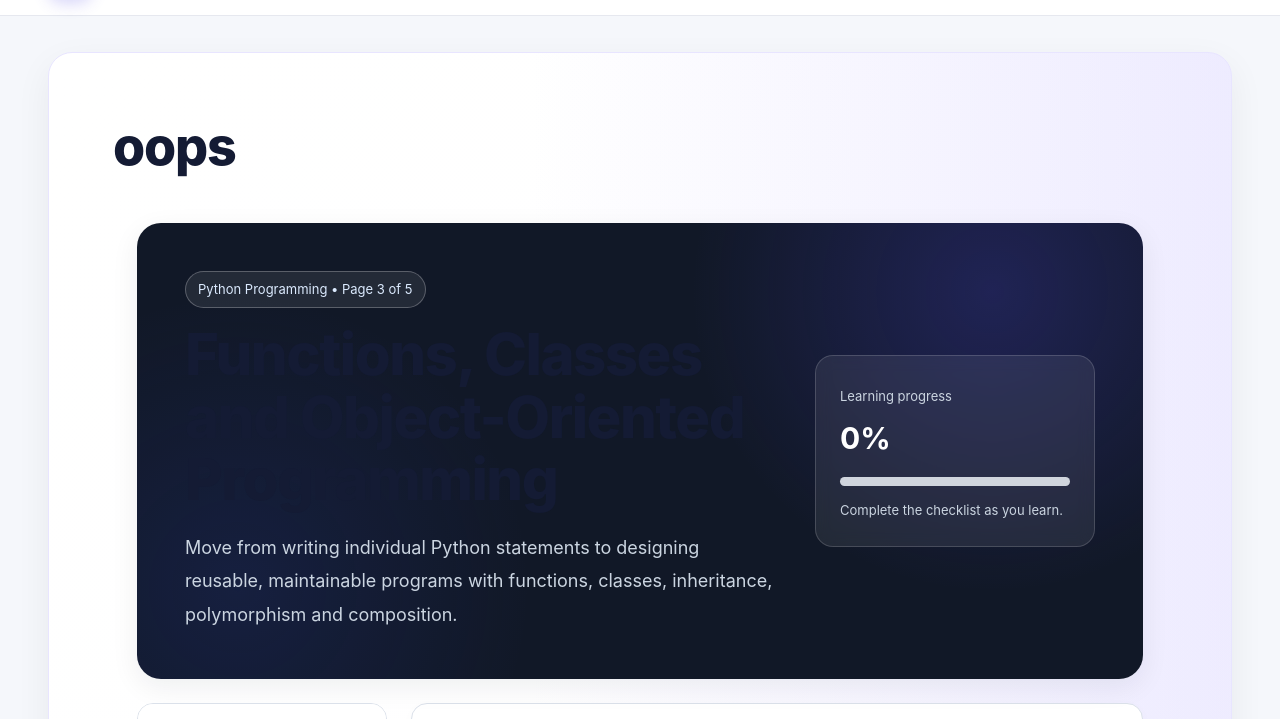
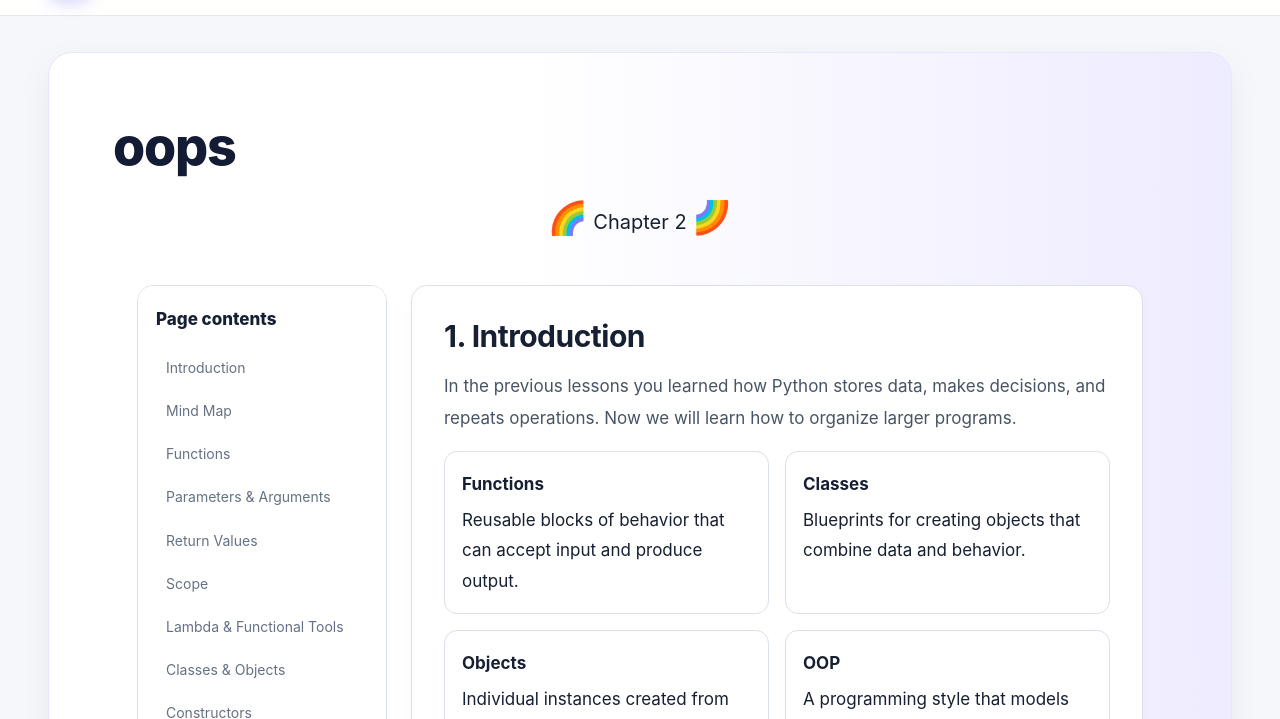
Before and after one commit to rbutech/page, a website: page pages/oops.html in a window 1280 px wide. Shown: the part 65-784 px from the top of the page. Drawn offline with Linux system fonts and the light colour scheme.

Commit message:
Update oops.html

```diff
--- a/pages/oops.html
+++ b/pages/oops.html
@@ -16,6 +16,9 @@
 <meta charset="UTF-8">
 <meta name="viewport" content="width=device-width, initial-scale=1.0">
 <meta name="description" content="Python Programming Page 3 — Functions, Classes and Object-Oriented Programming">
+   <div style="text-align:center;font-size:20px;line-height:1.2;"><span style="font-size:32px;">🌈</span>
+  Chapter 2
+  <span style="font-size:32px;display:inline-block;transform:rotate(180deg);">🌈</span></div>
 <title>Python Programming — Functions, Classes and Object-Oriented Programming</title>
 
 <style>
@@ -774,30 +777,6 @@ body{
 
 <div class="py3-page">
 
-<header class="py3-hero">
-  <div class="py3-hero-grid">
-    <div>
-      <span class="py3-page-label">Python Programming • Page 3 of 5</span>
-      <h1>Functions, Classes and Object-Oriented Programming</h1>
-      <p>
-        Move from writing individual Python statements to designing reusable,
-        maintainable programs with functions, classes, inheritance,
-        polymorphism and composition.
-      </p>
-    </div>
-
-    <div class="py3-hero-card">
-      <span class="py3-small" style="color:#cbd5e1">Learning progress</span>
-      <strong id="py3-progress-text">0%</strong>
-      <div class="py3-progress">
-        <div class="py3-progress-bar" id="py3-progress-bar"></div>
-      </div>
-      <p style="font-size:13px;margin-top:12px">
-        Complete the checklist as you learn.
-      </p>
-    </div>
-  </div>
-</header>
 
 <div class="py3-layout">
 
```
